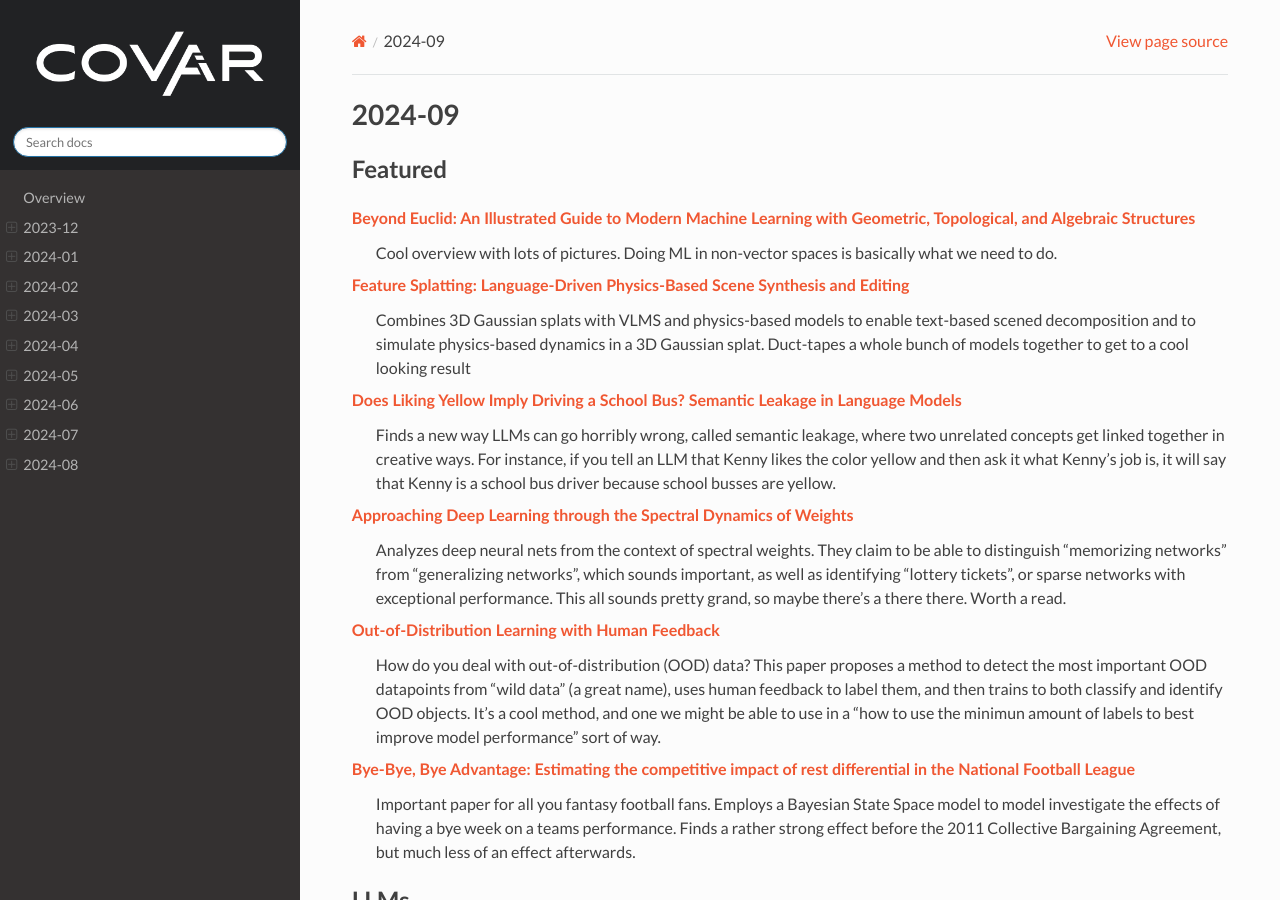
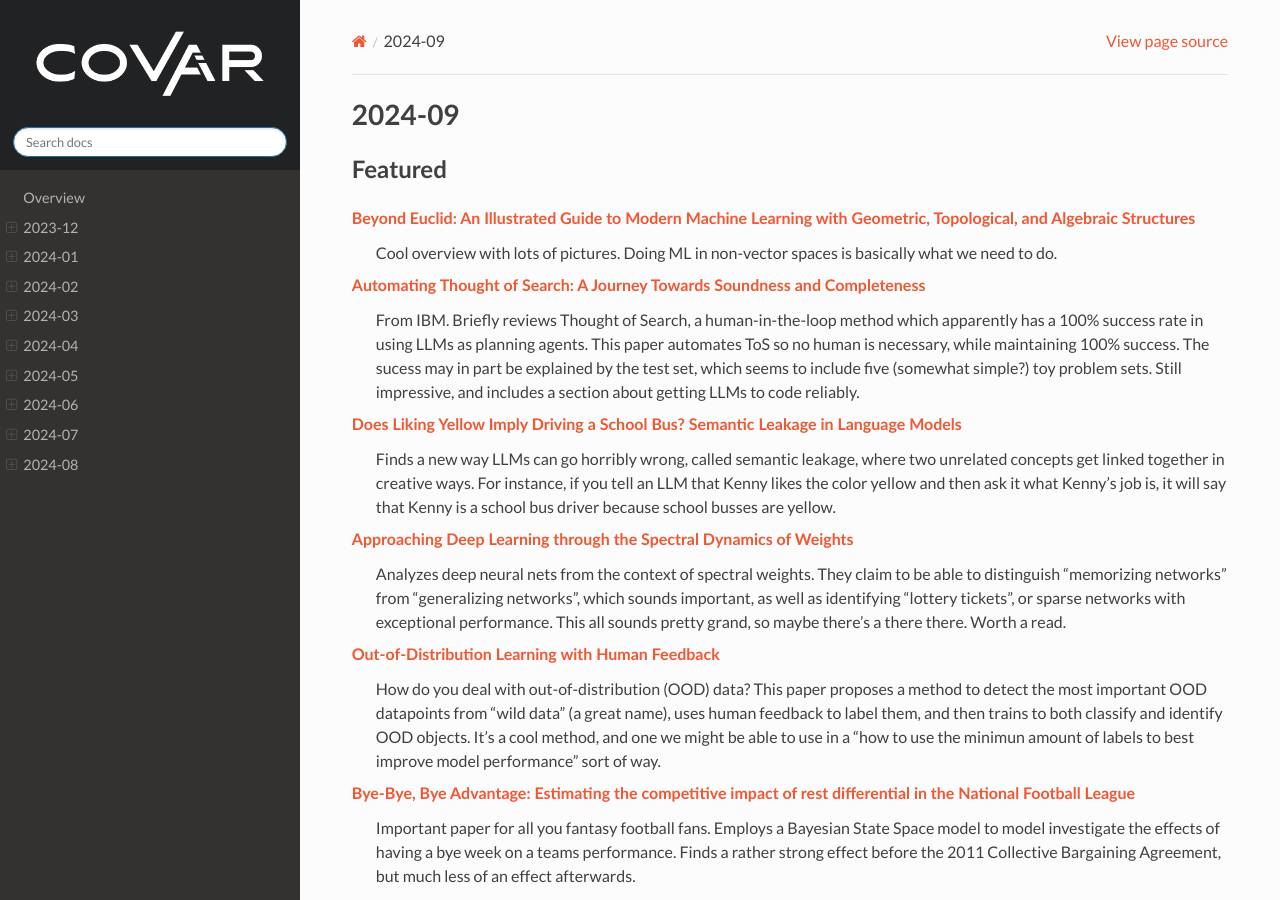
Before and after one commit to covartech/zeitgeist, a Sphinx documentation site: the page built from docs/issues/2024-09.rst, in a window 1280 px wide and 900 px high. Built offline with Sphinx 7.4.7 and the Read the Docs theme 2.0.0, drawn with Linux system fonts in a browser that asks for light colours; some of the changed text lies outside the part shown.

Commit message:
Update 2024_08_26

```diff
--- a/docs/issues/2024-09.rst
+++ b/docs/issues/2024-09.rst
@@ -6,8 +6,8 @@
 `Beyond Euclid: An Illustrated Guide to Modern Machine Learning with Geometric, Topological, and Algebraic Structures <https://www.arxiv.org/pdf/2407.09468>`_
     Cool overview with lots of pictures. Doing ML in non-vector spaces is basically what we need to do.
 
-`Feature Splatting: Language-Driven Physics-Based Scene Synthesis and Editing <https://arxiv.org/pdf/2404.01223>`_
-    Combines 3D Gaussian splats with VLMS and physics-based models to enable text-based scened decomposition and to simulate physics-based dynamics in a 3D Gaussian splat.  Duct-tapes a whole bunch of models together to get to a cool looking result
+`Automating Thought of Search: A Journey Towards Soundness and Completeness <https://arxiv.org/pdf/2408.11326>`_
+    From IBM.  Briefly reviews Thought of Search, a human-in-the-loop method which apparently has a 100% success rate in using LLMs as planning agents.  This paper automates ToS so no human is necessary, while maintaining 100% success.  The sucess may in part be explained by the test set, which seems to include five (somewhat simple?) toy problem sets.  Still impressive, and includes a section about getting LLMs to code reliably.
 
 `Does Liking Yellow Imply Driving a School Bus? Semantic Leakage in Language Models <https://gonenhila.github.io/files/Semantic_Leakage.pdf>`_
     Finds a new way LLMs can go horribly wrong, called semantic leakage, where two unrelated concepts get linked together in creative ways.  For instance, if you tell an LLM that Kenny likes the color yellow and then ask it what Kenny's job is, it will say that Kenny is a school bus driver because school busses are yellow.
@@ -66,10 +66,16 @@
 `MeshFormer: High-Quality Mesh Generation with 3D-Guided Reconstruction Model <https://arxiv.org/pdf/2408.10198>`_
     A novel method for 2D to 3D, sparse image to 3D, and text to 3D generation.  The abstract kind of reads like a madlibs of methods, but the results seem decent.
 
+`Joint Image De-noising and Enhancement for Satellite-Based SAR <https://arxiv.org/pdf/2408.12671>`_
+    Develops a novel algorithm for de-noising and enhancing remote sensing SAR imagery.  Actually seems like it might use science instead of machine learning mumbo jumbo.
+
 Autonomy
 --------
 `NOLO: Navigate Only Look Once <https://arxiv.org/pdf/2408.01384>`_
     Develops a transformer model to control navigation on a drone based on input video/images.
+
+`Automating Thought of Search: A Journey Towards Soundness and Completeness <https://arxiv.org/pdf/2408.11326>`_
+    From IBM.  Briefly reviews Thought of Search, a human-in-the-loop method which apparently has a 100% success rate in using LLMs as planning agents.  This paper automates ToS so no human is necessary, while maintaining 100% success.  The sucess may in part be explained by the test set, which seems to include five (somewhat simple?) toy problem sets.  Still impressive, and includes a section about getting LLMs to code reliably.
 
 Tracking
 --------
```
